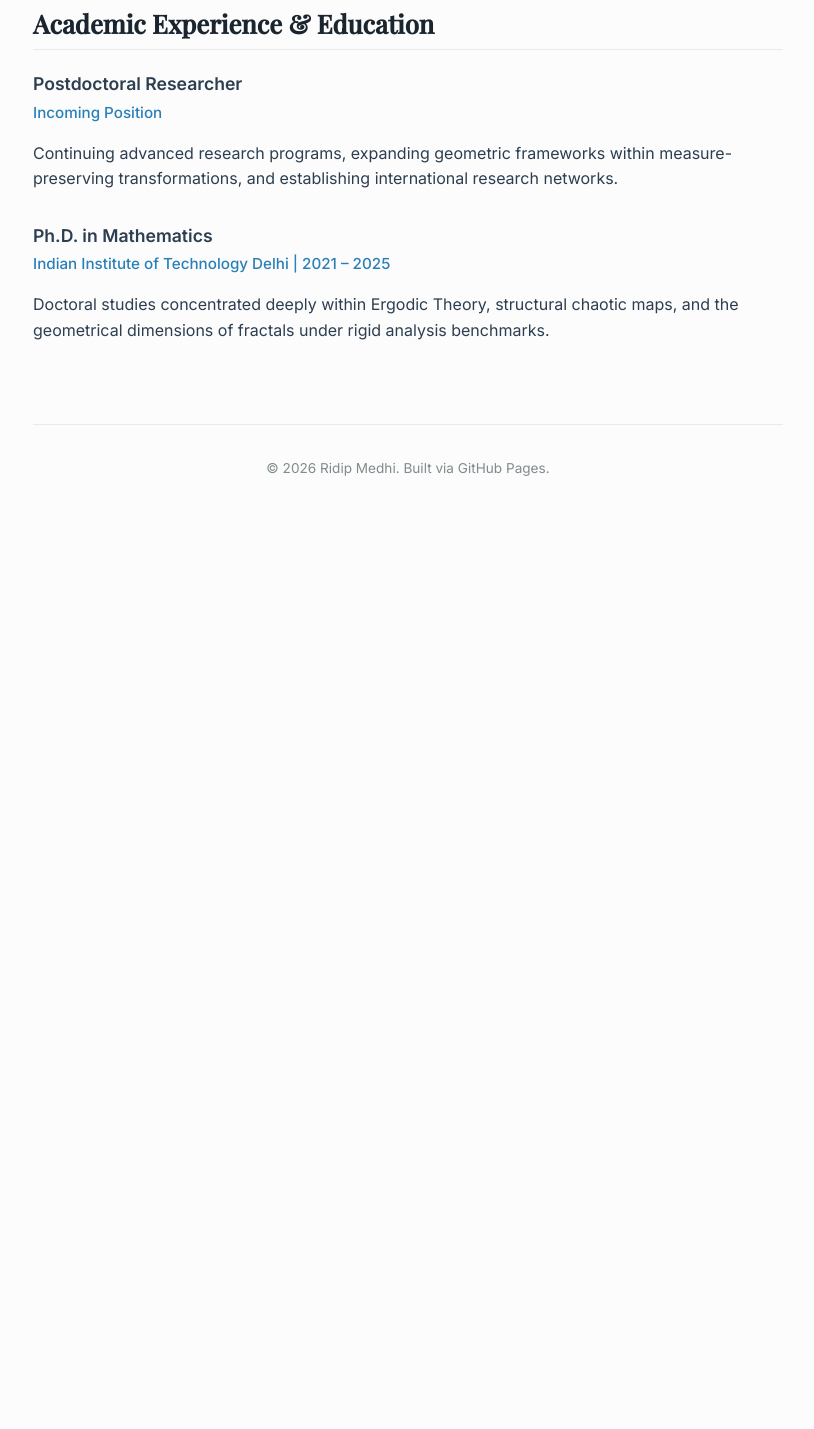
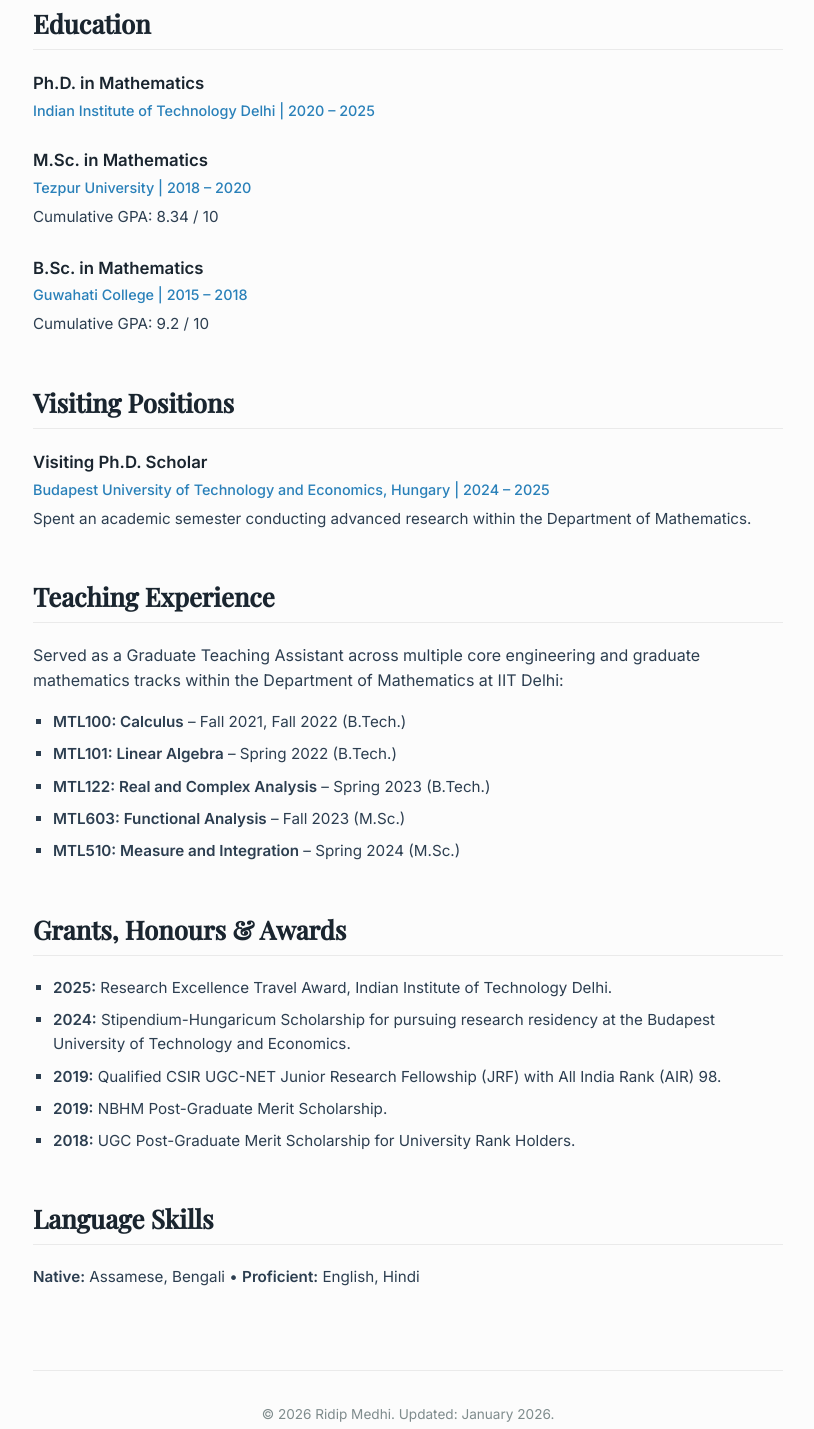
Before and after one commit to ridipmedhi/ridipmedhi.github.io, a plain HTML site: page experience.html in a window 1280 px wide. Shown: the part 269-1698 px from the top of the page, without its empty margins (232-1046 px from the left). Before the commit the page ends 823 px from the top, so only its background shows below. Drawn offline with nearby package versions, Linux system fonts and the light colour scheme; a web font is replaced by a local one.

Commit message:
Update experience.html

```diff
--- a/experience.html
+++ b/experience.html
@@ -12,14 +12,16 @@
         header { margin-bottom: 50px; }
         h1 { font-family: 'Playfair Display', serif; font-size: 2.5rem; margin: 0 0 10px 0; color: #1a252f; }
         .subtitle { font-size: 1.1rem; color: var(--light-accent); margin: 0 0 20px 0; font-weight: 300; }
-        .nav-links { display: flex; gap: 20px; border-bottom: 1px solid var(--border-color); padding-bottom: 15px; }
+        .nav-links { display: flex; gap: 20px; border-bottom: 1px solid var(--border-color); padding-bottom: 15px; flex-wrap: wrap; }
         .nav-links a { color: var(--text-color); text-decoration: none; font-weight: 500; font-size: 0.95rem; transition: color 0.2s; }
         .nav-links a:hover, .nav-links a.active { color: #2980b9; font-weight: 600; }
         section { margin-bottom: 45px; }
         h2 { font-family: 'Playfair Display', serif; font-size: 1.6rem; border-bottom: 1px solid var(--border-color); padding-bottom: 5px; margin-bottom: 20px; color: #1a252f; }
-        .item { margin-bottom: 30px; }
-        .item-title { font-weight: 600; margin: 0; font-size: 1.1rem; }
-        .item-meta { font-size: 0.95rem; color: #2980b9; margin: 2px 0 8px 0; font-weight: 500; }
+        .item { margin-bottom: 25px; }
+        .item-title { font-weight: 600; margin: 0; font-size: 1.05rem; color: #1a252f; }
+        .item-meta { font-size: 0.9rem; color: #2980b9; margin: 2px 0 6px 0; font-weight: 500; }
+        ul.clean-list { list-style-type: square; padding-left: 20px; }
+        ul.clean-list li { margin-bottom: 8px; font-size: 0.95rem; }
         footer { margin-top: 80px; font-size: 0.85rem; color: var(--light-accent); text-align: center; border-top: 1px solid var(--border-color); padding-top: 20px; }
     </style>
 </head>
@@ -38,23 +40,65 @@
         </header>
 
         <section>
-            <h2>Academic Experience & Education</h2>
+            <h2>Education</h2>
 
             <div class="item">
-                <div class="item-title">Postdoctoral Researcher</div>
-                <div class="item-meta">Incoming Position</div>
-                <p>Continuing advanced research programs, expanding geometric frameworks within measure-preserving transformations, and establishing international research networks.</p>
+                <div class="item-title">Ph.D. in Mathematics</div>
+                <div class="item-meta">Indian Institute of Technology Delhi | 2020 &ndash; 2025</div>
             </div>
 
             <div class="item">
-                <div class="item-title">Ph.D. in Mathematics</div>
-                <div class="item-meta">Indian Institute of Technology Delhi | 2021 &ndash; 2025</div>
-                <p>Doctoral studies concentrated deeply within Ergodic Theory, structural chaotic maps, and the geometrical dimensions of fractals under rigid analysis benchmarks.</p>
+                <div class="item-title">M.Sc. in Mathematics</div>
+                <div class="item-meta">Tezpur University | 2018 &ndash; 2020</div>
+                <p style="margin: 0; font-size: 0.95rem;">Cumulative GPA: 8.34 / 10</p>
+            </div>
+
+            <div class="item">
+                <div class="item-title">B.Sc. in Mathematics</div>
+                <div class="item-meta">Guwahati College | 2015 &ndash; 2018</div>
+                <p style="margin: 0; font-size: 0.95rem;">Cumulative GPA: 9.2 / 10</p>
             </div>
         </section>
 
+        <section>
+            <h2>Visiting Positions</h2>
+            <div class="item">
+                <div class="item-title">Visiting Ph.D. Scholar</div>
+                <div class="item-meta">Budapest University of Technology and Economics, Hungary | 2024 &ndash; 2025</div>
+                <p style="margin: 0; font-size: 0.95rem;">Spent an academic semester conducting advanced research within the Department of Mathematics.</p>
+            </div>
+        </section>
+
+        <section>
+            <h2>Teaching Experience</h2>
+            <p>Served as a Graduate Teaching Assistant across multiple core engineering and graduate mathematics tracks within the Department of Mathematics at IIT Delhi:</p>
+            <ul class="clean-list">
+                <li><strong>MTL100: Calculus</strong> &ndash; Fall 2021, Fall 2022 (B.Tech.)</li>
+                <li><strong>MTL101: Linear Algebra</strong> &ndash; Spring 2022 (B.Tech.)</li>
+                <li><strong>MTL122: Real and Complex Analysis</strong> &ndash; Spring 2023 (B.Tech.)</li>
+                <li><strong>MTL603: Functional Analysis</strong> &ndash; Fall 2023 (M.Sc.)</li>
+                <li><strong>MTL510: Measure and Integration</strong> &ndash; Spring 2024 (M.Sc.)</li>
+            </ul>
+        </section>
+
+        <section>
+            <h2>Grants, Honours & Awards</h2>
+            <ul class="clean-list">
+                <li><strong>2025:</strong> Research Excellence Travel Award, Indian Institute of Technology Delhi.</li>
+                <li><strong>2024:</strong> Stipendium-Hungaricum Scholarship for pursuing research residency at the Budapest University of Technology and Economics.</li>
+                <li><strong>2019:</strong> Qualified CSIR UGC-NET Junior Research Fellowship (JRF) with All India Rank (AIR) 98.</li>
+                <li><strong>2019:</strong> NBHM Post-Graduate Merit Scholarship.</li>
+                <li><strong>2018:</strong> UGC Post-Graduate Merit Scholarship for University Rank Holders.</li>
+            </ul>
+        </section>
+
+        <section>
+            <h2>Language Skills</h2>
+            <p style="font-size: 0.95rem;"><strong>Native:</strong> Assamese, Bengali &bull; <strong>Proficient:</strong> English, Hindi</p>
+        </section>
+
         <footer>
-            <p>&copy; 2026 Ridip Medhi. Built via GitHub Pages.</p>
+            <p>&copy; 2026 Ridip Medhi. Updated: January 2026.</p>
         </footer>
     </div>
 </body>
```
